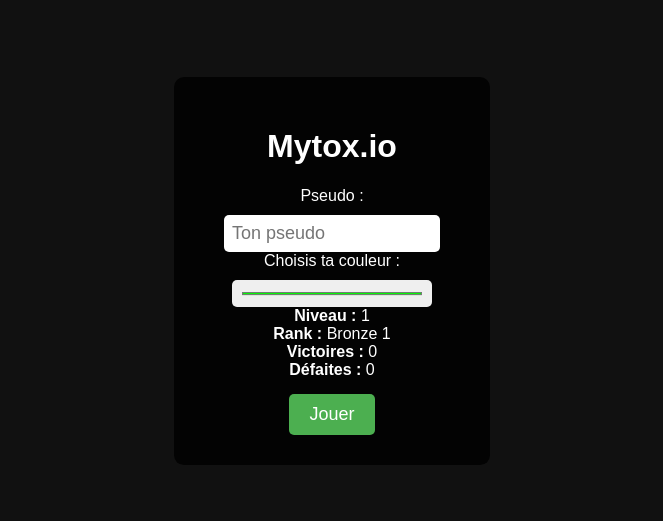
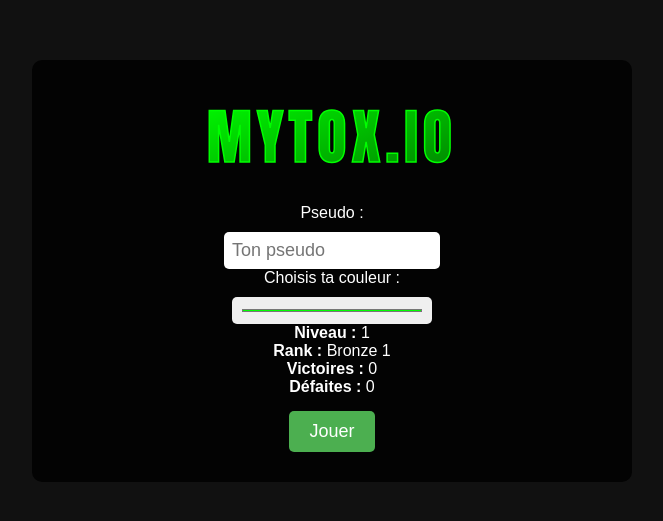
Before and after one commit to cedmystyx/agar.io, a plain HTML site: page index.html in a window 1280 px wide. Shown: the part 129-650 px from the top of the page, without its empty margins (308-971 px from the left). Drawn offline with Linux system fonts and the light colour scheme.

Commit message:
Update index.html

```diff
--- a/index.html
+++ b/index.html
@@ -4,10 +4,33 @@
   <meta charset="UTF-8" />
   <title>Mytox.io</title>
   <link rel="stylesheet" href="style.css" />
+  <link rel="icon" href="https://i.imgur.com/GDAdER0.png" type="image/png" />
 </head>
 <body>
-  <div id="menu">
-    <h1>Mytox.io</h1>
+  <div id="menu" style="text-align:center; padding-top: 20px;">
+
+    <!-- 🎨 Logo SVG en remplacement du texte -->
+    <div id="logo">
+      <svg xmlns="http://www.w3.org/2000/svg" width="100%" height="120" viewBox="0 0 500 120">
+        <text x="50%" y="50%" dominant-baseline="middle" text-anchor="middle"
+              font-family="Impact, Arial Black, sans-serif"
+              font-size="60"
+              fill="url(#toxicGradient)"
+              stroke="#00ff00"
+              stroke-width="1.5"
+              letter-spacing="5">
+          MYTOX.IO
+        </text>
+        <defs>
+          <linearGradient id="toxicGradient" x1="0%" y1="0%" x2="100%" y2="100%">
+            <stop offset="0%" style="stop-color:#00ff00; stop-opacity:1" />
+            <stop offset="100%" style="stop-color:#007f00; stop-opacity:1" />
+          </linearGradient>
+        </defs>
+      </svg>
+    </div>
+
+    <!-- Menu d'entrée du joueur -->
     <label for="pseudo">Pseudo :</label><br />
     <input type="text" id="pseudo" placeholder="Ton pseudo" maxlength="15" /><br />
     <label for="colorPicker">Choisis ta couleur :</label><br />
```
